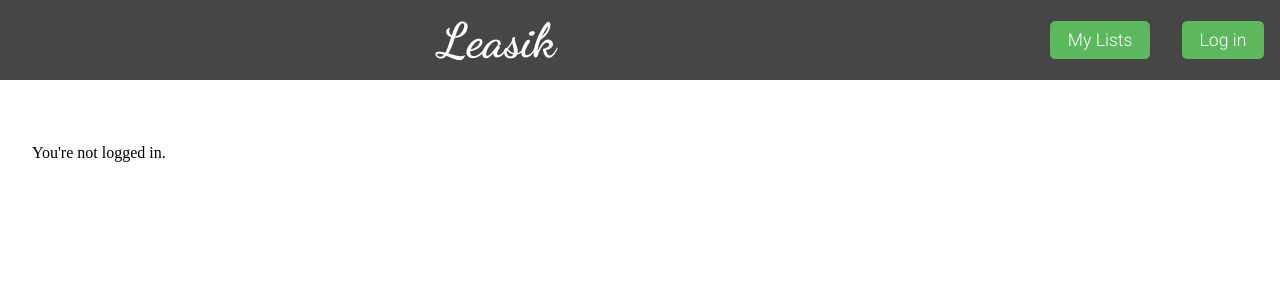
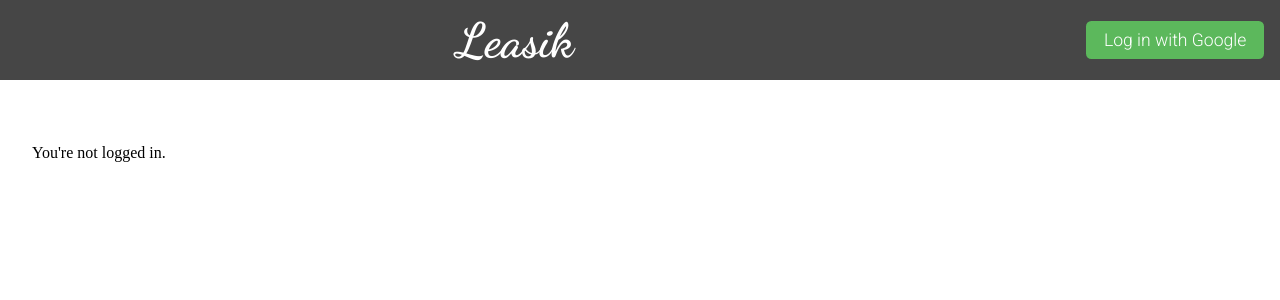
Before and after one commit to abhi-kr-2100/leasik, a Django app: page /lists/ in a window 1280 px wide. Shown: the top 300 px of the page. Run offline with Django 4.2, Linux system fonts and the light colour scheme.

Commit message:
Show log in button only for unauthenticated users
Show the "My Lists" button only when user is authenticated.

```diff
--- a/leasikApp/templates/leasikApp/base.html
+++ b/leasikApp/templates/leasikApp/base.html
@@ -26,12 +26,12 @@
             <h1>Leasik</h1>
             <nav>
                 <ul>
+                {% if request.user.is_authenticated %}
                     <li><a href="{% url 'leasikApp:home' %}">My Lists</a></li>
-                    {% if request.user.is_authenticated %}
-                        <li><a>{{ request.user.username }}</a></li>
-                    {% else %}
-                        <li><a>Log in</a></li>
-                    {% endif %}
+                    <li><a>{{ request.user.username }}</a></li>
+                {% else %}
+                    <li><a>Log in with Google</a></li>
+                {% endif %}
                 </ul>
             </nav>
         </header>
```
